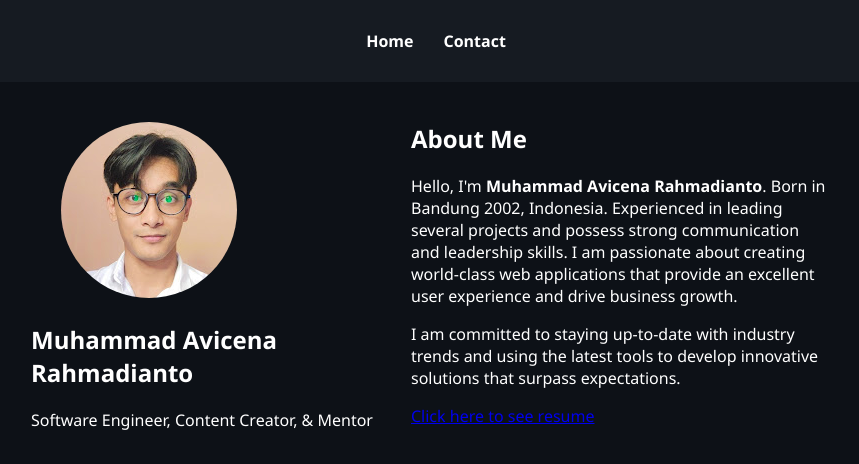
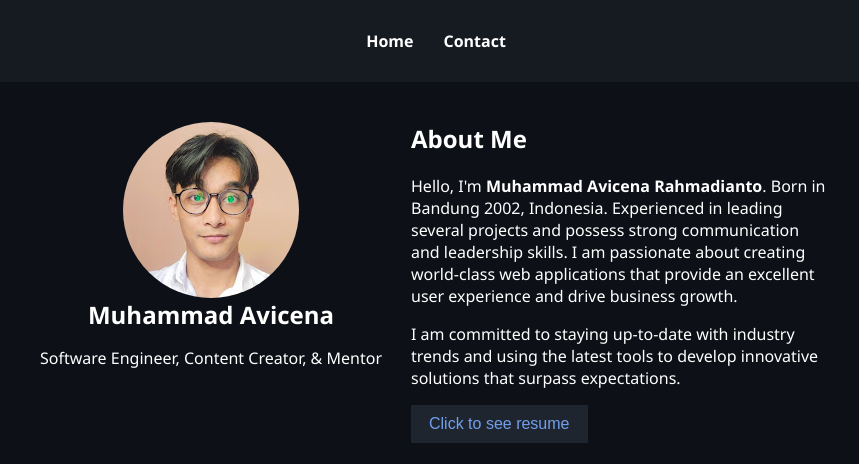
Before and after one commit to RevoU-FSSE-2/week-1-muhammad-avicena, a plain HTML site: page index.html in a window 1280 px wide. Shown: the top 464 px of the page, without its empty margins (209-1068 px from the left). Drawn offline with Linux system fonts and the light colour scheme.

Commit message:
modifying html.css & style.css: navbar, header, button, color

```diff
--- a/index.html
+++ b/index.html
@@ -18,7 +18,7 @@
     <main>
         <section class="profile-section">
             <img class="profile-picture" src="./img/picture_me.jpg" alt="profile_picture" />
-            <h2>Muhammad Avicena Rahmadianto</h2>
+            <h1>Muhammad Avicena</h1>
             <p>Software Engineer, Content Creator, & Mentor</p>
         </section>
         <section class="section">
@@ -36,8 +36,10 @@
                 the latest tools to develop innovative solutions that surpass
                 expectations.
             </p>
-            <a href="https://drive.google.com/file/d/1FztK1DlwNQe3VmWfybSYWz3v7_DzoJ2e/view?usp=drive_link">Click here
-                to see resume</a>
+            <a href="https://drive.google.com/file/d/1FztK1DlwNQe3VmWfybSYWz3v7_DzoJ2e/view?usp=drive_link">
+                <button class="resume-button">Click to see resume</button>
+              </a>
+
         </section>
 
         <section class="section">
--- a/style.css
+++ b/style.css
@@ -27,12 +27,22 @@ main {
     margin-top: 0;
 }
 
+.profile-section {
+    display: flex;
+    flex-direction: column;
+    align-items: center;
+    text-align: center;
+}
+
 .profile-picture{
-    margin-left:30px;
-    text-align: center;
-    justify-content: center;
+    margin-right: 0;
     border-radius: 9999px;
 }
+
+.profile-section h1 p{
+    padding-top: 15px;
+}
+
 
 .badge {
     display: inline-block;
@@ -48,6 +58,25 @@ main {
     vertical-align: middle;
     margin-right: 5px;
 }
+
+.resume-button {
+    display: inline-block;
+    background-color: #1f252e;
+    color: rgb(114, 159, 237);
+    border: none;
+    padding: 10px 18px;
+    font-size: 16px;
+    text-align: center;
+    text-decoration: none;
+    cursor: pointer;
+    transition: background-color 0.3s ease;
+  }
+
+  .resume-button:hover {
+    background-color: #0e1216;
+    color: rgb(114, 159, 237);
+  }
+
 
 footer {
     position: fixed;
@@ -106,5 +135,5 @@ footer {
   }
 
   .navbar-item a:hover {
-    color: #ff0000;
+    color: rgb(114, 159, 237);
   }
```
